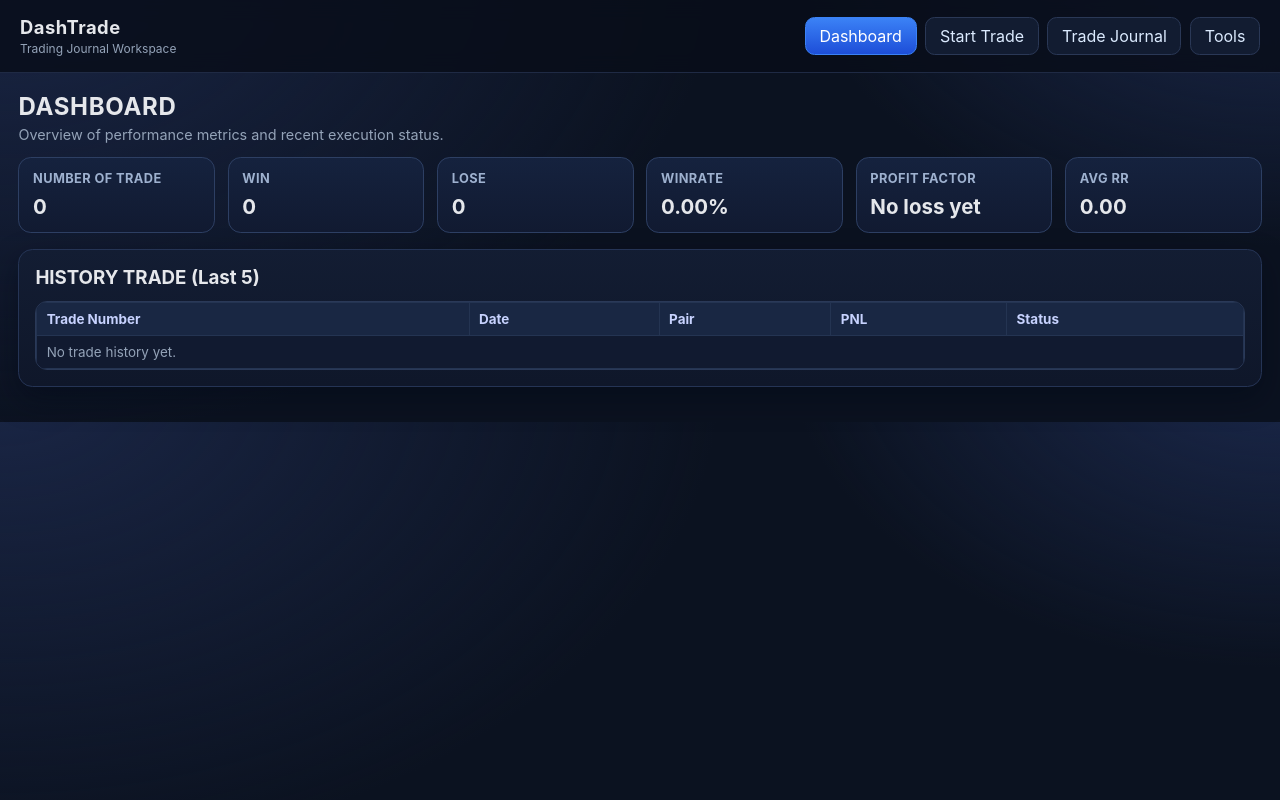
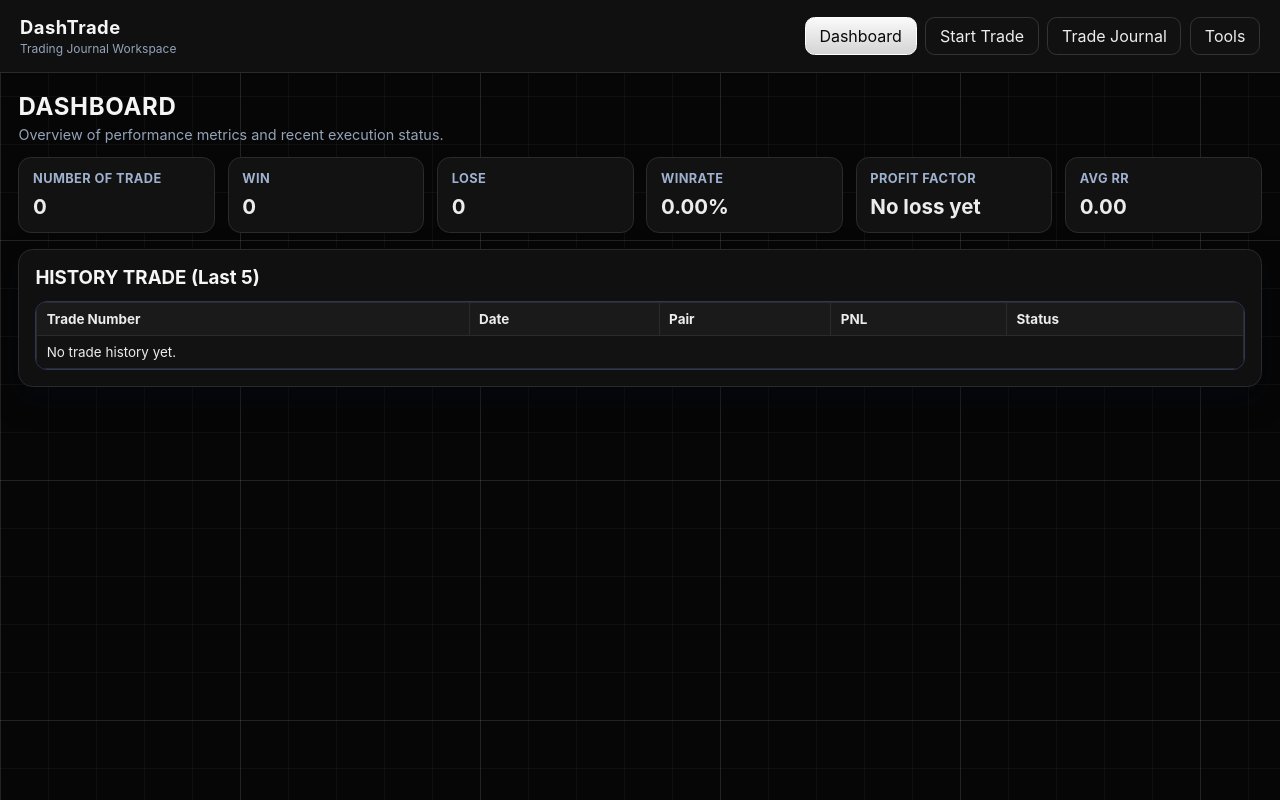
Before and after one commit to gptberlin2-dotcor/dashtrade, a plain HTML site: page index.html in a window 1280 px wide. Drawn offline with Linux system fonts and the light colour scheme.

Commit message:
Update index.html

```diff
--- a/index.html
+++ b/index.html
@@ -3,8 +3,29 @@
   <head>
     <meta charset="UTF-8" />
     <meta name="viewport" content="width=device-width, initial-scale=1.0" />
+    <meta http-equiv="Cache-Control" content="no-cache, no-store, must-revalidate" />
+    <meta http-equiv="Pragma" content="no-cache" />
+    <meta http-equiv="Expires" content="0" />
     <title>DashTrade - Trading Journal Dashboard</title>
-    <link rel="stylesheet" href="styles.css" />
+    <link rel="stylesheet" href="styles.css?v=tv-grid-v3" />
+    <style>
+      /* Critical theme override to avoid stale cached stylesheet showing old blue theme */
+      body {
+        background-color: #060606 !important;
+        background-image:
+          repeating-linear-gradient(to right, rgba(255, 255, 255, 0.04) 0, rgba(255, 255, 255, 0.04) 1px, transparent 1px, transparent 48px),
+          repeating-linear-gradient(to bottom, rgba(255, 255, 255, 0.04) 0, rgba(255, 255, 255, 0.04) 1px, transparent 1px, transparent 48px),
+          repeating-linear-gradient(to right, rgba(255, 255, 255, 0.08) 0, rgba(255, 255, 255, 0.08) 1px, transparent 1px, transparent 240px),
+          repeating-linear-gradient(to bottom, rgba(255, 255, 255, 0.08) 0, rgba(255, 255, 255, 0.08) 1px, transparent 1px, transparent 240px) !important;
+        background-attachment: fixed !important;
+        color: #f5f5f5 !important;
+      }
+      .topbar, .panel, .subsection, .modal-content { background: #101010 !important; border-color: #2a2a2a !important; }
+      .nav-btn { background: #111111 !important; border-color: #343434 !important; color: #ededed !important; }
+      .nav-btn.active { background: linear-gradient(180deg, #fafafa, #d4d4d4) !important; color: #090909 !important; border-color: #fff !important; }
+      .metric, th, td { background: #121212 !important; border-color: #2b2b2b !important; color: #ececec !important; }
+      th { background: #1a1a1a !important; }
+    </style>
   </head>
   <body>
     <header class="topbar">
@@ -204,6 +225,6 @@
       </article>
     </dialog>
 
-    <script src="app.js"></script>
+    <script src="app.js?v=2"></script>
   </body>
 </html>
```
